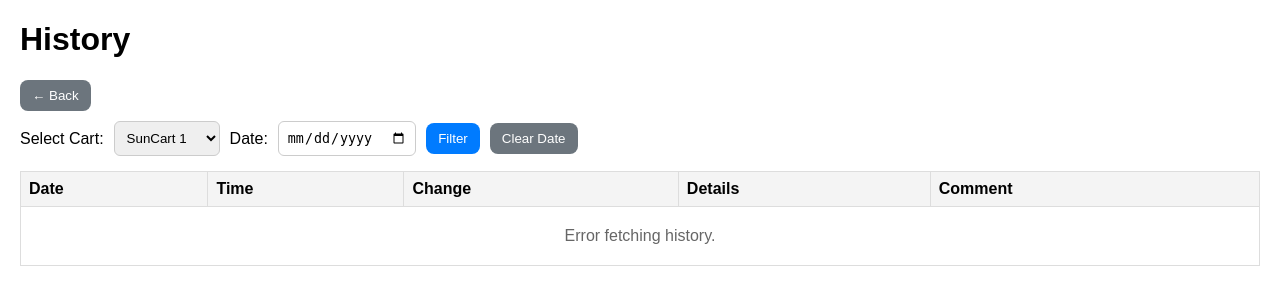
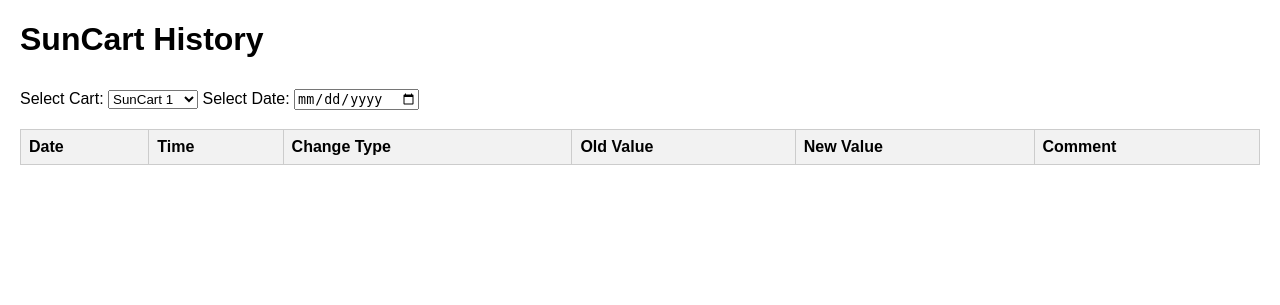
Before and after one commit to ojavier0506-ui/golf_carts, a Flask app: page /history in a window 1280 px wide. Shown: the top 305 px of the page. Run offline with Flask 3, Linux system fonts and the light colour scheme; the visitor is signed in with stand-in values (Sample User, id 1); data that the repository does not hold is empty; parts of the project's set-up code (start-up, migrations or seed data) failed here and were passed over.

Commit message:
Update history.html

```diff
--- a/templates/history.html
+++ b/templates/history.html
@@ -2,120 +2,77 @@
 <html lang="en">
 <head>
 <meta charset="UTF-8">
-    <title>History - Golf Cart Tracker</title>
-    <meta name="viewport" content="width=device-width, initial-scale=1.0">
+<title>SunCart History</title>
 <style>
     body { font-family: Arial, sans-serif; margin: 20px; }
-        .controls { display:flex; gap:10px; align-items:center; flex-wrap:wrap; margin-bottom:15px; }
-        select, input[type="date"] { padding:8px; border-radius:6px; border:1px solid #ccc; }
-        button { padding:8px 12px; border-radius:8px; border:none; cursor:pointer; }
-        .btn-primary { background:#007bff; color:white; }
-        .btn-secondary { background:#6c757d; color:white; }
-        table { width:100%; border-collapse: collapse; margin-top: 10px; }
-        th, td { border:1px solid #ddd; padding:8px; text-align:left; }
-        th { background:#f4f4f4; }
-        .no-data { text-align:center; padding: 20px; color:#666; }
-        .back { margin-bottom:10px; }
+    select, table { margin: 10px 0; }
+    table { width: 100%; border-collapse: collapse; }
+    th, td { border: 1px solid #ccc; padding: 8px; text-align: left; }
+    th { background-color: #f2f2f2; }
 </style>
 </head>
 <body>
-    <h1>History</h1>
-    <div class="back">
-        <button class="btn-secondary" onclick="window.location.href='/'">← Back</button>
-    </div>
+<h1>SunCart History</h1>
 
-    <div class="controls">
-        <label for="cart-select">Select Cart:</label>
+<label>Select Cart:</label>
 <select id="cart-select">
     {% for cart in carts %}
         <option value="{{cart}}">{{cart}}</option>
     {% endfor %}
 </select>
 
-        <label for="date-input">Date:</label>
-        <input type="date" id="date-input" />
+<label>Select Date:</label>
+<input type="date" id="date-select">
 
-        <button class="btn-primary" id="filter-btn">Filter</button>
-        <button class="btn-secondary" id="clear-btn">Clear Date</button>
-    </div>
-
-    <div id="table-container">
-        <table id="history-table" aria-describedby="history-rows">
+<table>
     <thead>
         <tr>
             <th>Date</th>
             <th>Time</th>
-                    <th>Change</th>
-                    <th>Details</th>
+            <th>Change Type</th>
+            <th>Old Value</th>
+            <th>New Value</th>
             <th>Comment</th>
         </tr>
     </thead>
-            <tbody id="history-body">
-                <tr><td colspan="5" class="no-data">Select a cart and click Filter to see its history.</td></tr>
+    <tbody id="history-table">
     </tbody>
 </table>
-    </div>
 
 <script>
 const cartSelect = document.getElementById('cart-select');
-        const dateInput = document.getElementById('date-input');
-        const filterBtn = document.getElementById('filter-btn');
-        const clearBtn = document.getElementById('clear-btn');
-        const historyBody = document.getElementById('history-body');
+const dateSelect = document.getElementById('date-select');
+const historyTable = document.getElementById('history-table');
 
-        function renderTable(data) {
-            historyBody.innerHTML = '';
-            if (!data || data.length === 0) {
-                historyBody.innerHTML = '<tr><td colspan="5" class="no-data">No records found for this selection.</td></tr>';
-                return;
-            }
+function loadHistory() {
+    const cart = cartSelect.value;
+    const selectedDate = dateSelect.value;
 
+    fetch(`/history/${cart}`)
+    .then(res => res.json())
+    .then(data => {
+        historyTable.innerHTML = '';
         data.forEach(entry => {
-                const tr = document.createElement('tr');
-                const commentCell = entry.comment_action ? (entry.comment_action + (entry.comment_text ? ': ' + entry.comment_text : '')) : '';
-                tr.innerHTML = `
-                    <td>${entry.date || ''}</td>
-                    <td>${entry.time || ''}</td>
-                    <td>${entry.change || ''}</td>
-                    <td>${entry.details || ''}</td>
-                    <td>${commentCell}</td>
+            if(selectedDate && entry.date !== selectedDate) return;
+            const row = document.createElement('tr');
+            row.innerHTML = `
+                <td>${entry.date}</td>
+                <td>${entry.time}</td>
+                <td>${entry.change_type}</td>
+                <td>${entry.old_value}</td>
+                <td>${entry.new_value}</td>
+                <td>${entry.comment}</td>
             `;
-                historyBody.appendChild(tr);
+            historyTable.appendChild(row);
+        });
     });
 }
 
-        function fetchHistory() {
-            const cart = cartSelect.value;
-            const date = dateInput.value; // empty string if not set
-            let url = `/api/history?cart=${encodeURIComponent(cart)}`;
-            if (date) url += `&date=${encodeURIComponent(date)}`;
+cartSelect.addEventListener('change', loadHistory);
+dateSelect.addEventListener('change', loadHistory);
 
-            fetch(url)
-                .then(r => r.json())
-                .then(data => {
-                    renderTable(data);
-                })
-                .catch(err => {
-                    console.error(err);
-                    historyBody.innerHTML = '<tr><td colspan="5" class="no-data">Error fetching history.</td></tr>';
-                });
-        }
-
-        filterBtn.addEventListener('click', () => fetchHistory());
-        clearBtn.addEventListener('click', () => {
-            dateInput.value = '';
-            fetchHistory();
-        });
-
-        // Cargar historial del primer carrito al cargar la página (sin fecha)
-        document.addEventListener('DOMContentLoaded', () => {
-            fetchHistory();
-        });
-
-        // También permitir cargar automáticamente al cambiar de carrito
-        cartSelect.addEventListener('change', () => {
-            fetchHistory();
-        });
+// Cargar historial inicial
+loadHistory();
 </script>
 </body>
 </html>
```
Lines whose indentation alone changed are shown as unchanged.
